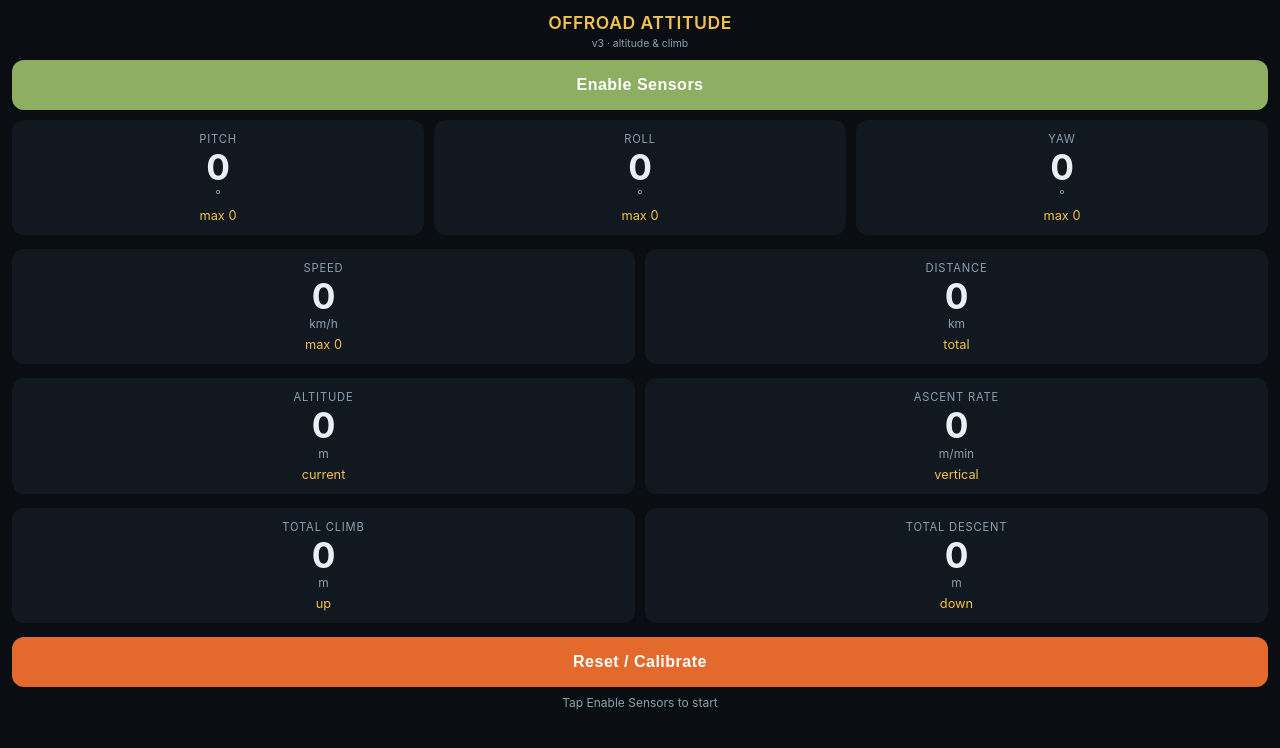
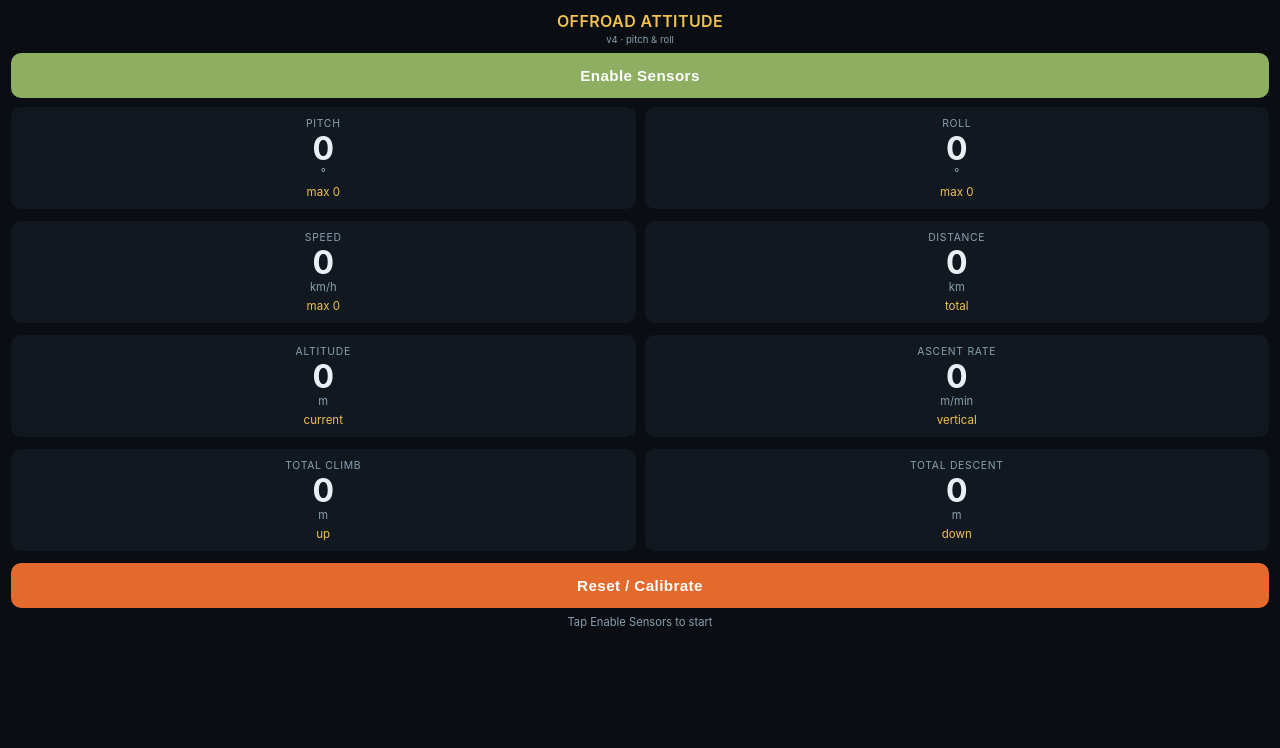
Before and after one commit to aora73/AORA-Apps, a plain HTML site: page attitude/index.html in a window 1280 px wide. Drawn offline with Linux system fonts and the light colour scheme.

Commit message:
Remove yaw, scale UI 10%, refine roll

```diff
--- a/attitude/index.html
+++ b/attitude/index.html
@@ -20,86 +20,86 @@
     background: var(--bg);
     color: var(--text);
     min-height: 100vh;
-    padding: 12px;
+    padding: 11px;
     -webkit-user-select: none;
     user-select: none;
   }
   h1 {
     text-align: center;
-    font-size: 1.1rem;
+    font-size: 1rem;
     font-weight: 600;
-    margin-bottom: 4px;
+    margin-bottom: 3px;
     color: var(--accent);
-    letter-spacing: 0.5px;
+    letter-spacing: 0.4px;
   }
-  .ver { text-align: center; font-size: 0.65rem; color: var(--muted); margin-bottom: 10px; }
+  .ver { text-align: center; font-size: 0.6rem; color: var(--muted); margin-bottom: 8px; }
   .grid {
     display: grid;
-    grid-template-columns: repeat(3, 1fr);
-    gap: 10px;
-    margin-bottom: 14px;
+    grid-template-columns: 1fr 1fr;
+    gap: 9px;
+    margin-bottom: 12px;
   }
   .card {
     background: var(--card);
-    border-radius: 12px;
-    padding: 12px 8px;
+    border-radius: 10px;
+    padding: 10px 6px;
     text-align: center;
   }
   .label {
-    font-size: 0.7rem;
+    font-size: 0.65rem;
     color: var(--muted);
     text-transform: uppercase;
-    letter-spacing: 0.8px;
-    margin-bottom: 4px;
+    letter-spacing: 0.7px;
+    margin-bottom: 3px;
   }
   .value {
-    font-size: 2.2rem;
+    font-size: 2rem;
     font-weight: 700;
     line-height: 1;
   }
   .unit {
-    font-size: 0.75rem;
+    font-size: 0.7rem;
     color: var(--muted);
-    margin-top: 2px;
+    margin-top: 1px;
   }
   .max {
-    font-size: 0.8rem;
+    font-size: 0.72rem;
     color: var(--accent);
-    margin-top: 6px;
+    margin-top: 5px;
   }
   .row {
     display: grid;
     grid-template-columns: 1fr 1fr;
-    gap: 10px;
-    margin-bottom: 14px;
+    gap: 9px;
+    margin-bottom: 12px;
   }
   button {
     width: 100%;
-    padding: 16px;
-    font-size: 1rem;
+    padding: 14px;
+    font-size: 0.95rem;
     font-weight: 600;
     background: var(--danger);
     color: white;
     border: none;
-    border-radius: 12px;
+    border-radius: 10px;
     cursor: pointer;
-    letter-spacing: 0.5px;
+    letter-spacing: 0.4px;
   }
   button:active { transform: scale(0.98); }
   .status {
     text-align: center;
-    font-size: 0.75rem;
+    font-size: 0.7rem;
     color: var(--muted);
-    margin-top: 8px;
-    min-height: 1.2em;
+    margin-top: 7px;
+    min-height: 1.1em;
   }
-  .perm-btn { background: var(--ok); margin-bottom: 10px; }
+  .perm-btn { background: var(--ok); margin-bottom: 9px; }
   .hidden { display: none; }
 </style>
 </head>
 <body>
   <h1>OFFROAD ATTITUDE</h1>
-  <div class="ver">v3 · altitude & climb</div>
+  <div class="ver">v4 · pitch & roll</div>
 
   <button id="permBtn" class="perm-btn">Enable Sensors</button>
 
@@ -115,12 +115,6 @@
       <div class="value" id="roll">0</div>
       <div class="unit">°</div>
       <div class="max" id="maxRoll">max 0</div>
-    </div>
-    <div class="card">
-      <div class="label">Yaw</div>
-      <div class="value" id="yaw">0</div>
-      <div class="unit">°</div>
-      <div class="max" id="maxYaw">max 0</div>
     </div>
   </div>
 
@@ -175,14 +169,14 @@
 <script>
 const $ = id => document.getElementById(id);
 
-let maxPitch = 0, maxRoll = 0, maxYaw = 0;
+let maxPitch = 0, maxRoll = 0;
 let maxSpeed = 0;
 let totalDistance = 0;
 let lastPos = null;
 let watchId = null;
 
-let calPitch = 0, calRoll = 0, calYaw = 0;
-let rawPitch = 0, rawRoll = 0, rawYaw = 0;
+let calPitch = 0, calRoll = 0;
+let rawPitch = 0, rawRoll = 0;
 let hasOrientation = false;
 let currentSpeed = 0;
 
@@ -198,17 +192,10 @@ function format(n) {
   return Math.round(n).toString();
 }
 
-function angleDiff(from, to) {
-  let d = to - from;
-  d = ((d + 180) % 360) - 180;
-  return d;
-}
-
 function getDisplayed() {
   return {
     pitch: hasOrientation ? (rawPitch - calPitch) : 0,
-    roll: hasOrientation ? (rawRoll - calRoll) : 0,
-    yaw: hasOrientation ? angleDiff(calYaw, rawYaw) : 0
+    roll: hasOrientation ? (rawRoll - calRoll) : 0
   };
 }
 
@@ -216,10 +203,8 @@ function updateUI() {
   const d = getDisplayed();
   $('pitch').textContent = format(d.pitch);
   $('roll').textContent = format(d.roll);
-  $('yaw').textContent = format(d.yaw);
   $('maxPitch').textContent = 'max ' + format(maxPitch);
   $('maxRoll').textContent = 'max ' + format(maxRoll);
-  $('maxYaw').textContent = 'max ' + format(maxYaw);
   $('speed').textContent = format(currentSpeed);
   $('maxSpeed').textContent = 'max ' + format(maxSpeed);
   $('distance').textContent = format(totalDistance / 1000);
@@ -232,13 +217,11 @@ function updateUI() {
 function onOrientation(e) {
   if (e.beta != null) rawPitch = e.beta;
   if (e.gamma != null) rawRoll = e.gamma;
-  if (e.alpha != null) rawYaw = e.alpha;
   hasOrientation = true;
 
   const d = getDisplayed();
   maxPitch = Math.max(maxPitch, Math.abs(d.pitch));
   maxRoll = Math.max(maxRoll, Math.abs(d.roll));
-  maxYaw = Math.max(maxYaw, Math.abs(d.yaw));
 
   updateUI();
 }
@@ -323,12 +306,11 @@ function resetAll() {
   if (hasOrientation) {
     calPitch = rawPitch;
     calRoll = rawRoll;
-    calYaw = rawYaw;
   } else {
-    calPitch = calRoll = calYaw = 0;
+    calPitch = calRoll = 0;
   }
 
-  maxPitch = maxRoll = maxYaw = 0;
+  maxPitch = maxRoll = 0;
   maxSpeed = 0;
   totalDistance = 0;
   lastPos = null;
```
